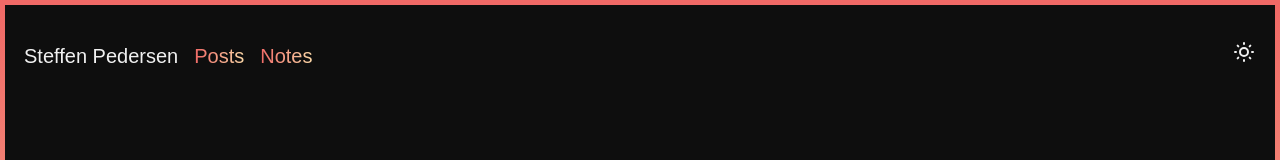
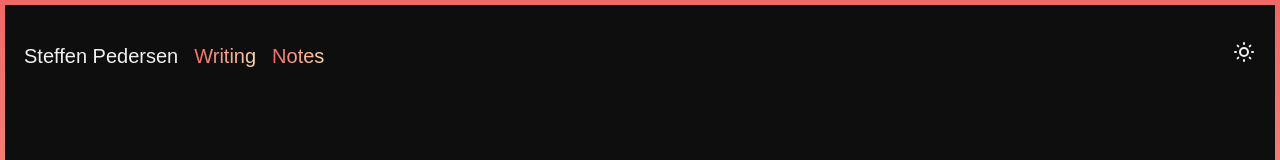
Before and after one commit to steffenpedersen/steffenp-next, a Next.js app: page / in a window 1280 px wide. Shown: the top 160 px of the page. Built offline with nearby package versions, Linux system fonts and the light colour scheme.

Commit message:
Update menu text

```diff
--- a/components/layout.tsx
+++ b/components/layout.tsx
@@ -126,7 +126,7 @@ export default function Layout({
                 <a
                   className={router.pathname.startsWith("/posts") ? "" : "link"}
                 >
-                  Posts
+                  Writing
                 </a>
               </Link>
             </Item>
```
